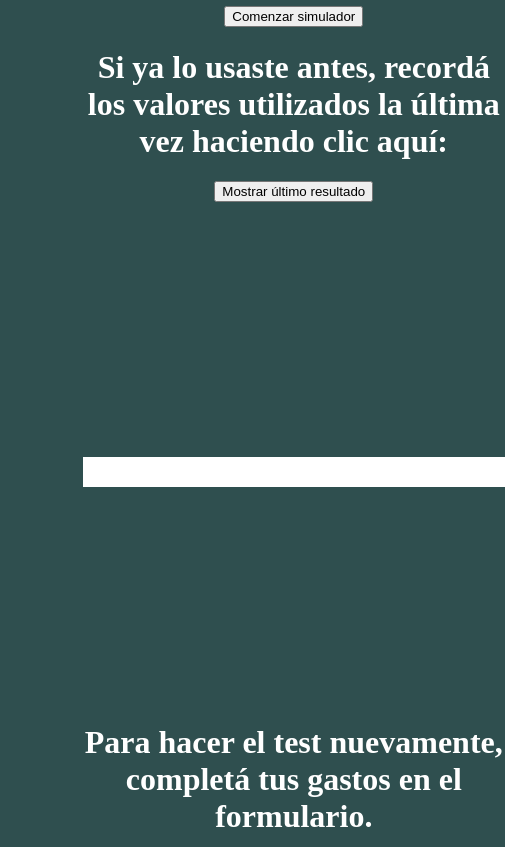
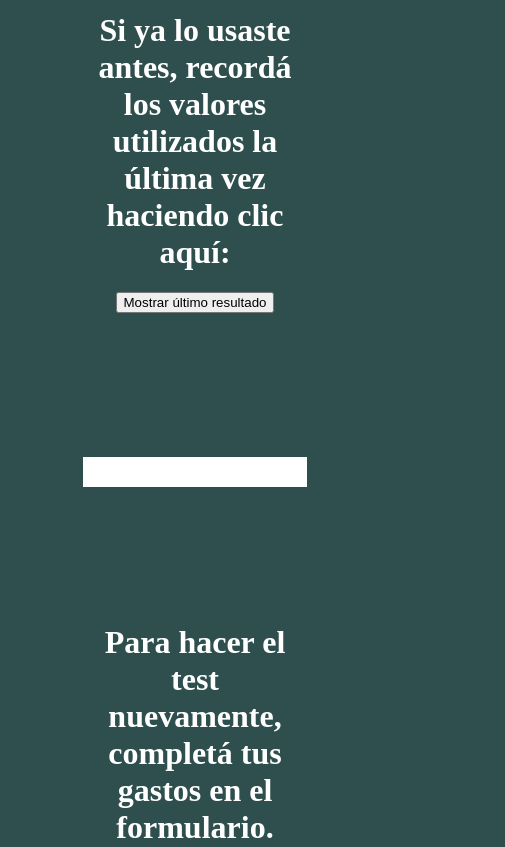
Before and after one commit to ceheller/simuladorfinanciero, a plain HTML site: page index.html in a window 390 px wide. Shown: the part 368-1215 px from the top of the page, 505 px wide, since content can reach past the window. Drawn offline with nearby package versions, Linux system fonts and the light colour scheme; no server answers.

Commit message:
adds responsive design 2

```diff
--- a/styles.css
+++ b/styles.css
@@ -18,14 +18,7 @@ background-color:darkslategray;
 
 @media only screen and (max-width: 650px) {
     .section {
-        display: flex;
-        flex-direction: column;
-        justify-content: center;
-        text-align: center;
         margin-left: 20%;
-        width: 50vh;
-        height: 95vh;
-        border-top: 15px solid white;
-        border-bottom: 15px solid white;
+        margin-right: 20%;
     }
 }
```
